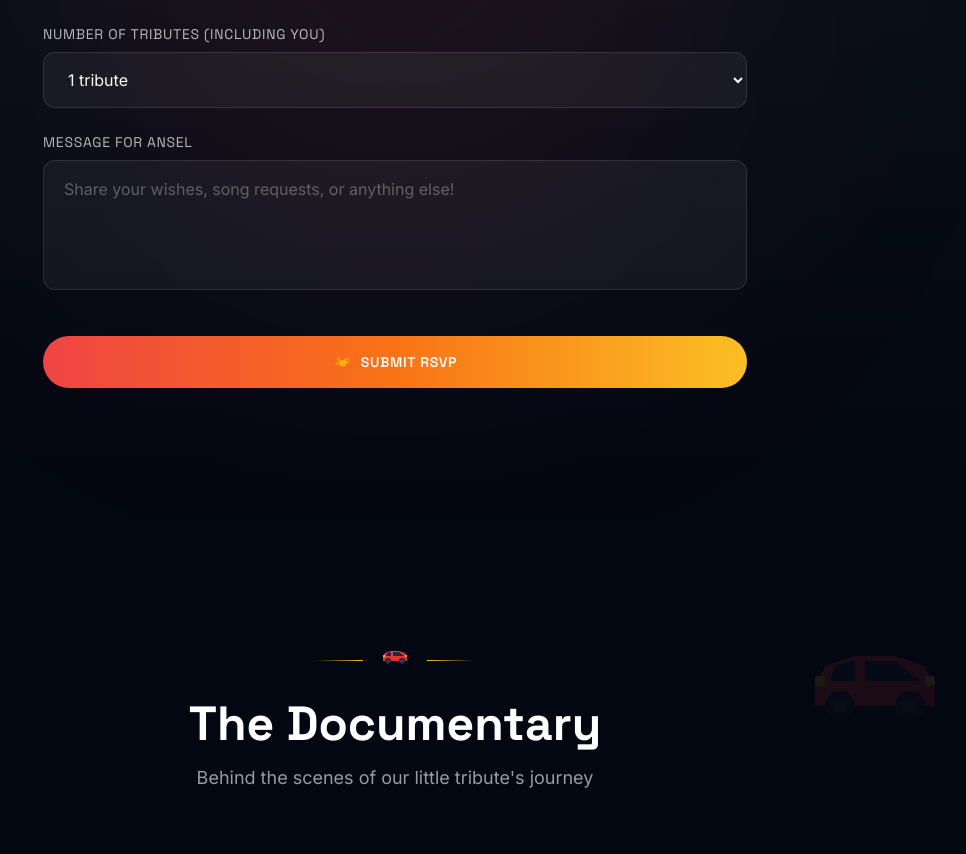
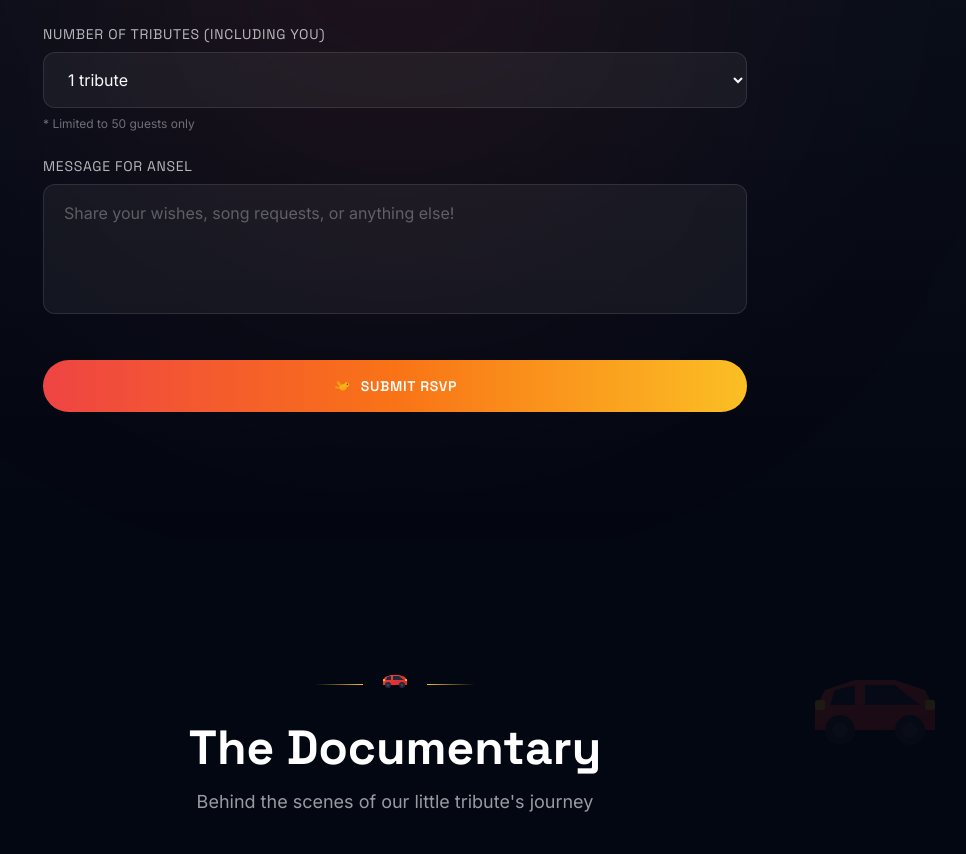
Before and after one commit to Naofumi-dev/ansel-haymitch-baptism, a Next.js app: page / in a window 1280 px wide. Shown: the part 3987-4841 px from the top of the page, without its empty margins (245-1211 px from the left). Built offline with nearby package versions, Linux system fonts and the light colour scheme.

Commit message:
Initial commit

```diff
--- a/components/RSVPForm.tsx
+++ b/components/RSVPForm.tsx
@@ -242,12 +242,15 @@ export default function RSVPForm() {
                   onChange={handleChange}
                   className="input-modern cursor-pointer"
                 >
-                  {[1, 2, 3, 4, 5, 6, 7, 8, 9, 10].map(num => (
+                  {[1, 2, 3, 4, 5].map(num => (
                     <option key={num} value={num} className="bg-brand-dark">
                       {num} {num === 1 ? 'tribute' : 'tributes'}
                     </option>
                   ))}
                 </select>
+                <p className="mt-2 text-white/40 text-xs">
+                  * Limited to 50 guests only
+                </p>
               </motion.div>
 
               {/* Message */}
```
